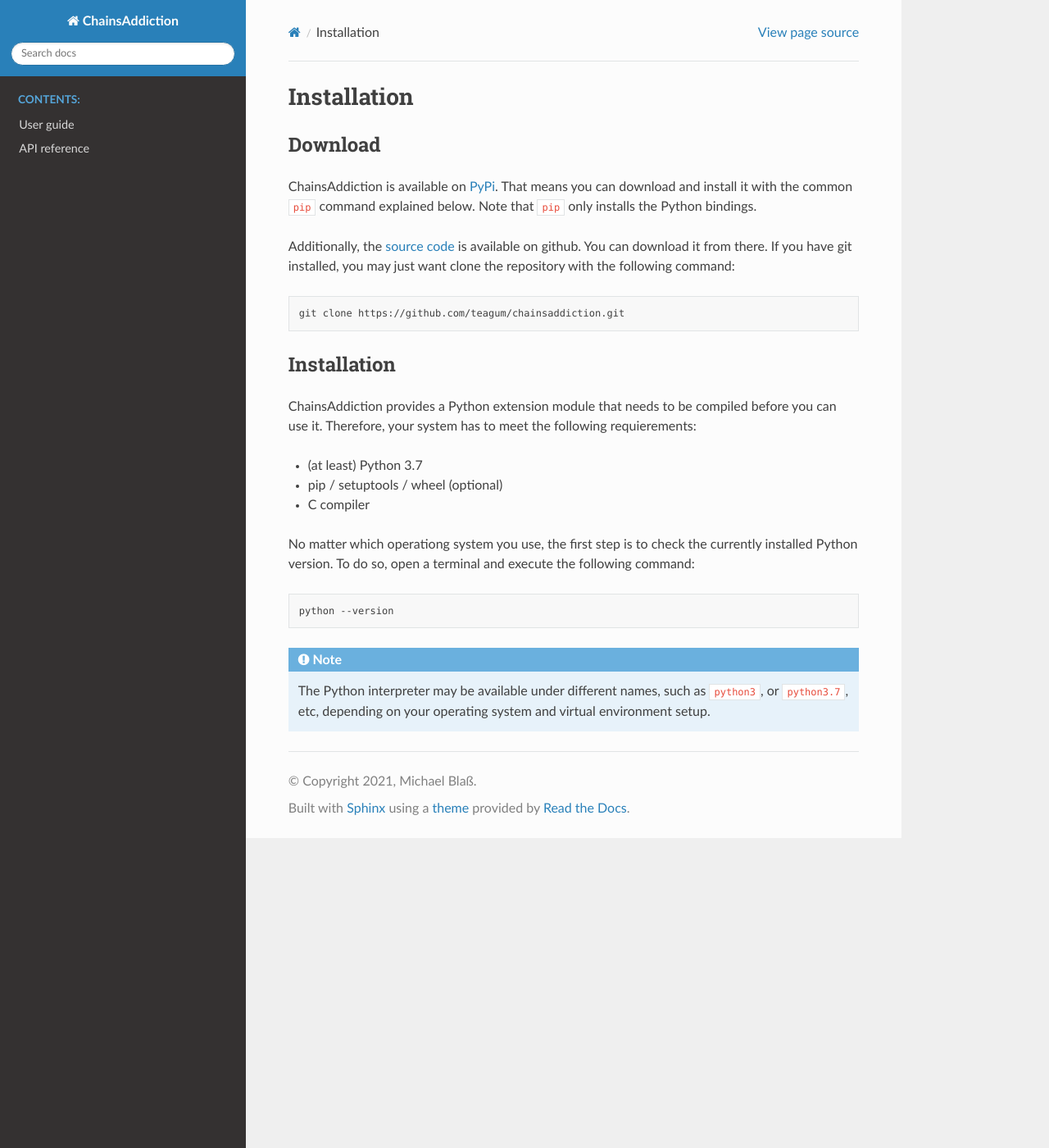
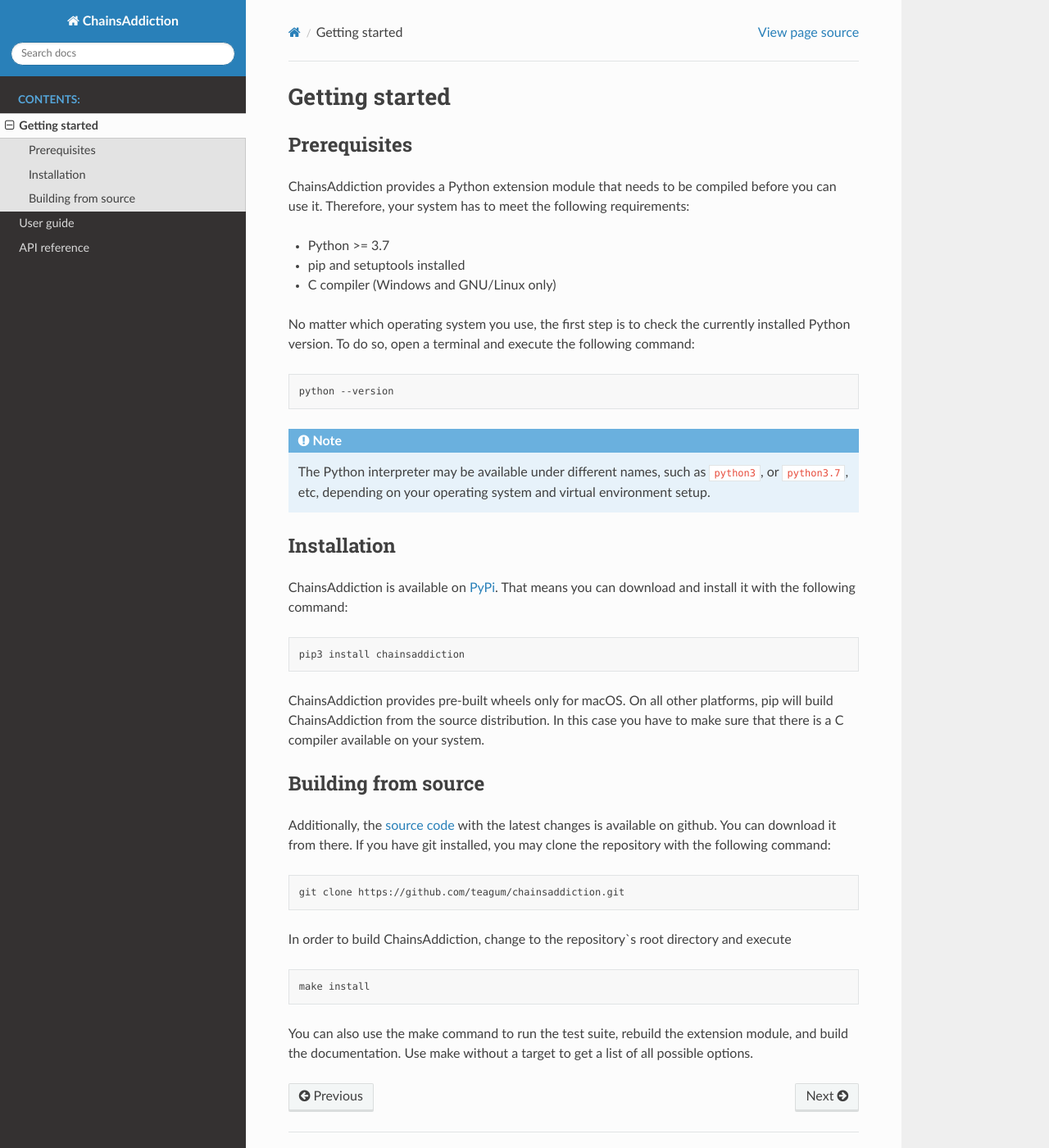
Before and after one commit to Teagum/chainsaddiction, a Sphinx documentation site: the page built from docs/source/getting-started.rst, in a window 1280 px wide and 1400 px high. Shown: the whole window at 82% size. Built offline with Sphinx 7.4.7 and the Read the Docs theme 2.0.0, drawn with Linux system fonts in a browser that asks for light colours; pages that are not in the unit, such as notebooks, are missing from menus.

Commit message:
docs: update documentation

```diff
--- a/docs/source/api/c/utils.rst
+++ b/docs/source/api/c/utils.rst
@@ -64,4 +64,4 @@
 
 .. _Bayesian Information Criterion: https://en.wikipedia.org/wiki/Bayesian_information_criterion
 
-.. _Viterbi algorithm: https://en.wikipedia.org/wiki/Viterbi_algorithm
+.. _Viterbi algorithm: http://www.scholarpedia.org/article/Viterbi_algorithm
--- a/docs/source/api/python/poishmm.rst
+++ b/docs/source/api/python/poishmm.rst
@@ -10,7 +10,7 @@
    .. attribute:: err
       :type: bool
 
-      `True`, if an error was encountered during parameter estimation, else `False`.
+      ``True``, if an error was encountered during parameter estimation, else ``False``.
 
    .. attribute:: m_states
       :type: int
--- a/docs/source/getting-started.rst
+++ b/docs/source/getting-started.rst
@@ -1,39 +1,19 @@
 *******************************************************************************
-Installation
+Getting started
 *******************************************************************************
 
-Download
-===============================================================================
-
-ChainsAddiction is available on `PyPi`_. That means you can download and install
-it with the common ``pip`` command explained below. Note that ``pip`` only installs the Python bindings.
-
-Additionally, the `source code`_ is available on github. You can download it from
-there. If you have git installed, you may just want clone the repository with
-the following command:
-
-.. code-block:: sh
-
-   git clone https://github.com/teagum/chainsaddiction.git
-
-
-.. _PyPi: https://pypi.org
-
-.. _source code: https://github.com/teagum/chainsaddiction
-
-
-Installation
+Prerequisites
 ===============================================================================
 
 ChainsAddiction provides a Python extension module that needs to be compiled
 before you can use it. Therefore, your system has to meet the following
-requierements:
+requirements:
 
-* (at least) Python 3.7
-* pip / setuptools / wheel (optional)
-* C compiler
+* Python >= 3.7
+* pip and setuptools installed
+* C compiler (Windows and GNU/Linux only)
 
-No matter which operationg system you use, the first step is to check the
+No matter which operating system you use, the first step is to check the
 currently installed Python version. To do so, open a terminal and execute the
 following command:
 
@@ -46,3 +26,43 @@
    The Python interpreter may be available under different names, such as ``python3``, or
    ``python3.7``, etc, depending on your operating system and virtual
    environment setup.
+
+
+Installation
+===============================================================================
+
+ChainsAddiction is available on `PyPi`_. That means you can download and
+install it with the following command:
+
+.. code-block:: sh
+
+   pip3 install chainsaddiction
+
+ChainsAddiction provides pre-built wheels only for macOS. On all other
+platforms, pip will build ChainsAddiction from the source distribution. In this
+case you have to make sure that there is a C compiler available on your system.
+
+.. _PyPi: https://pypi.org/project/chainsaddiction/
+
+
+Building from source
+===============================================================================
+Additionally, the `source code`_ with the latest changes is available on github. You can download it
+from there. If you have git installed, you may clone the repository with the
+following command:
+
+.. code-block:: sh
+
+   git clone https://github.com/teagum/chainsaddiction.git
+
+In order to build ChainsAddiction, change to the repository`s root directory and execute
+
+.. code-block:: sh
+
+   make install
+
+You can also use the make command to run the test suite, rebuild the extension
+module, and build the documentation. Use make without a target to get a list of
+all possible options.
+
+.. _source code: https://github.com/teagum/chainsaddiction
--- a/docs/source/index.rst
+++ b/docs/source/index.rst
@@ -11,6 +11,6 @@
    :maxdepth: 2
    :caption: Contents:
 
-   install
+   getting-started
    usrguide/index
    api/index
```
